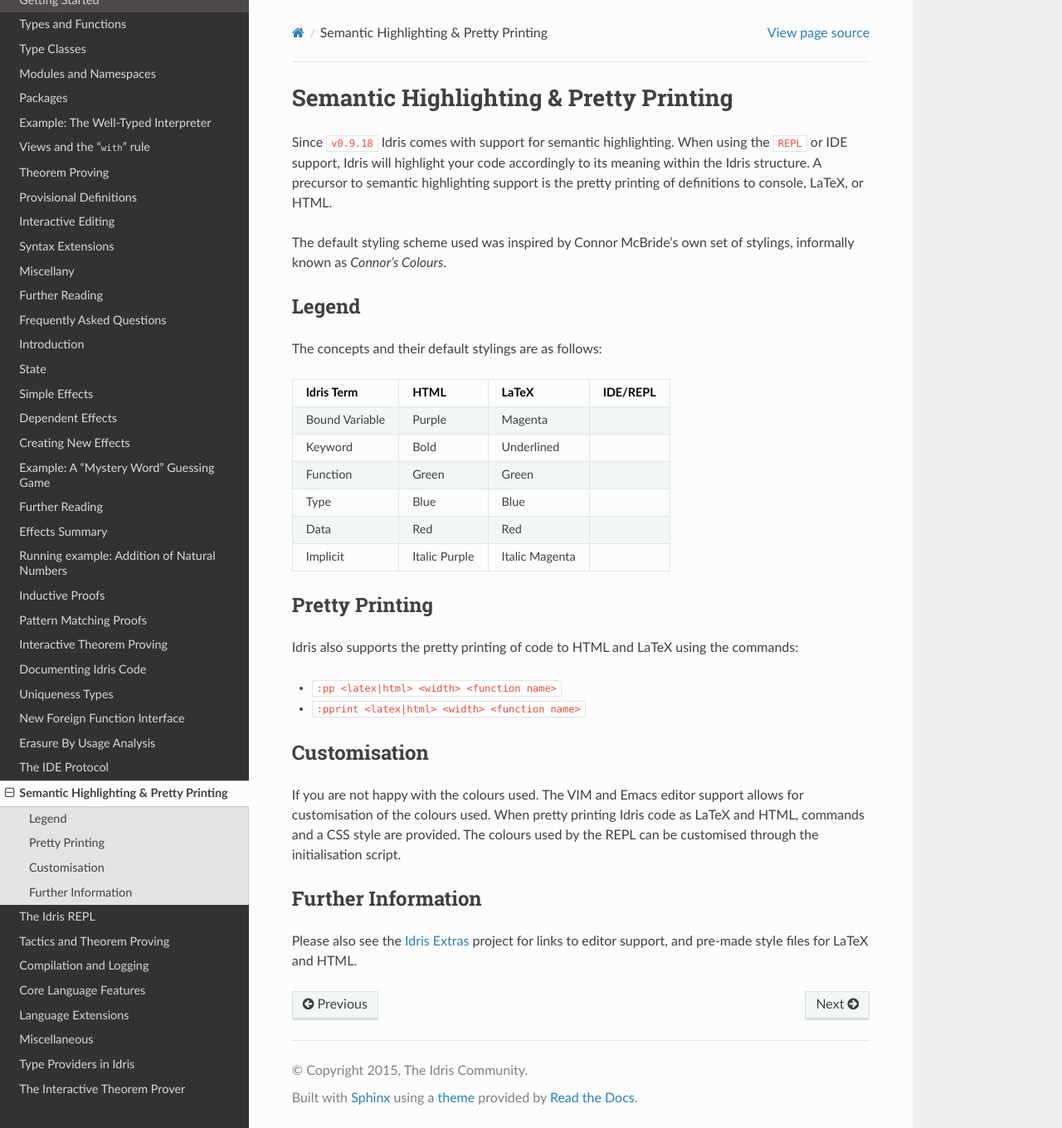
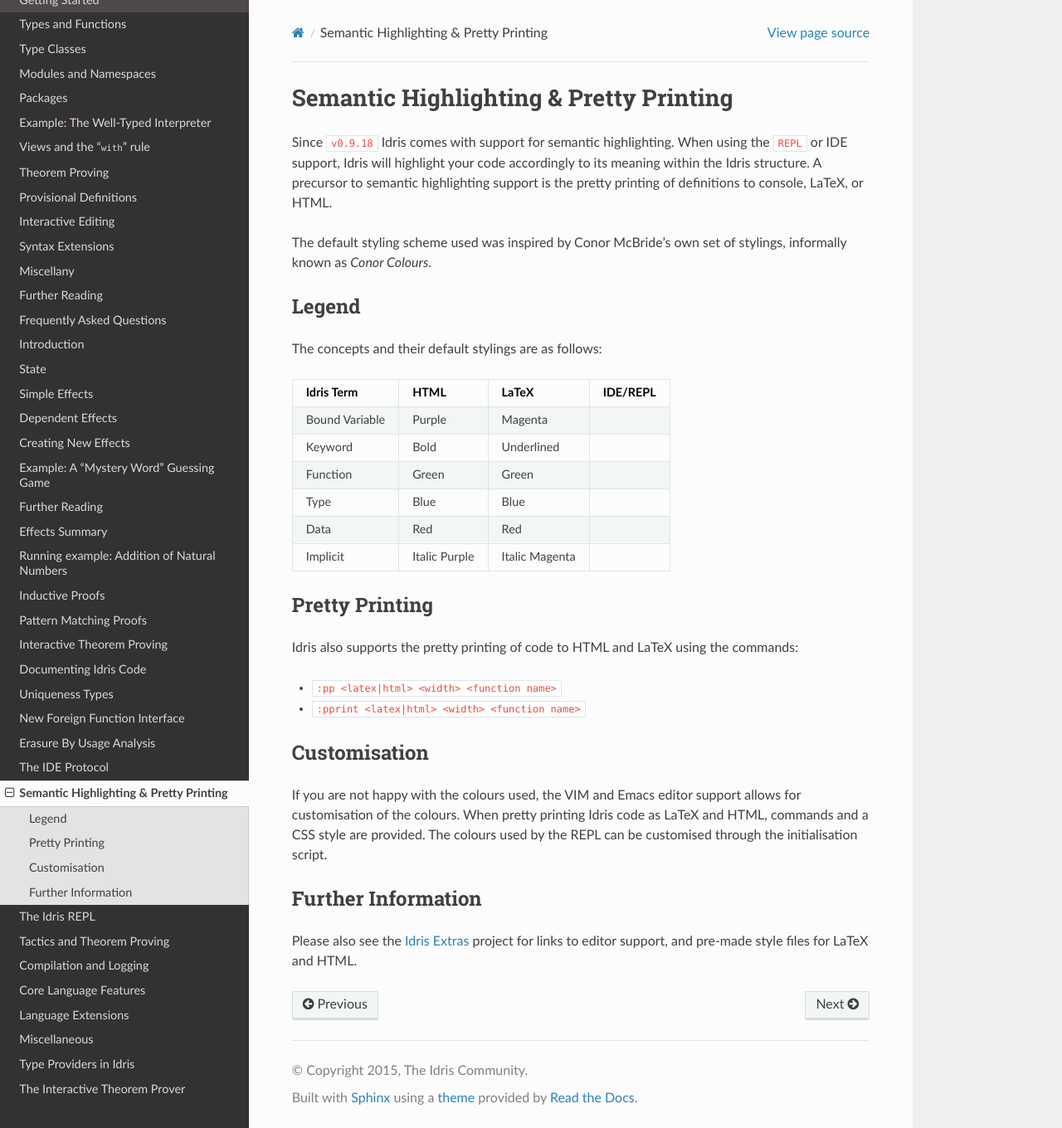
Before and after one commit to idris-lang/Idris-dev, a Sphinx documentation site: the page built from docs/reference/semantic-highlighting.rst, in a window 1280 px wide and 1360 px high. Shown: the whole window at 83% size. Built offline with Sphinx 7.4.7 and the Read the Docs theme 2.0.0, drawn with Linux system fonts in a browser that asks for light colours; formulas are drawn with MathJax 3.

Commit message:
Fix typos in semantic highlighting docs

```diff
--- a/docs/reference/semantic-highlighting.rst
+++ b/docs/reference/semantic-highlighting.rst
@@ -5,7 +5,7 @@ Semantic Highlighting & Pretty Printing
 Since ``v0.9.18`` Idris comes with support for semantic highlighting.
 When using the ``REPL`` or IDE support, Idris will highlight your code accordingly to its meaning within the Idris structure. A precursor to semantic highlighting support is the pretty printing of definitions to console, LaTeX, or HTML.
 
-The default styling scheme used was inspired by Connor McBride's own set of stylings, informally known as *Connor's Colours*.
+The default styling scheme used was inspired by Conor McBride's own set of stylings, informally known as *Conor Colours*.
 
 
 Legend
@@ -41,7 +41,7 @@ Idris also supports the pretty printing of code to HTML and LaTeX using the comm
 Customisation
 =============
 
-If you are not happy with the colours used. The VIM and Emacs editor support allows for customisation of the colours used. When pretty printing Idris code as LaTeX and HTML, commands and a CSS style are provided. The colours used by the REPL can be customised through the initialisation script.
+If you are not happy with the colours used, the VIM and Emacs editor support allows for customisation of the colours. When pretty printing Idris code as LaTeX and HTML, commands and a CSS style are provided. The colours used by the REPL can be customised through the initialisation script.
 
 
 Further Information
```
